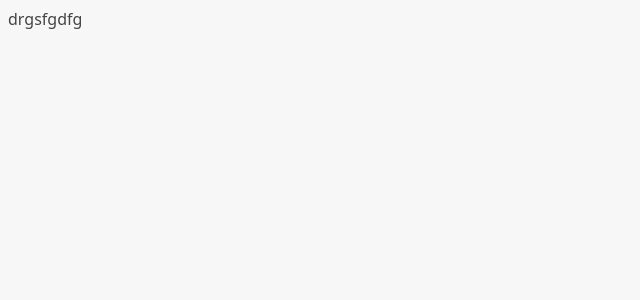
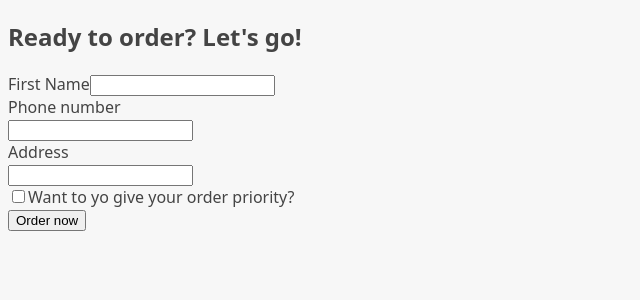
Before and after one commit to fatihsahin291/Fast-React-Pizza, a React (Vite) app: page /order/new in a window 1280 px wide. Shown: the top 300 px of the page, without its empty margins (0-640 px from the left). Built offline with nearby package versions, Linux system fonts and the light colour scheme.

Commit message:
implementing react router

```diff
--- a/package.json
+++ b/package.json
@@ -11,7 +11,8 @@
 	},
 	"dependencies": {
 		"react": "^18.2.0",
-		"react-dom": "^18.2.0"
+		"react-dom": "^18.2.0",
+		"react-router-dom": "^6.19.0"
 	},
 	"devDependencies": {
 		"@types/react": "^18.2.15",
--- a/src/App.jsx
+++ b/src/App.jsx
@@ -1,6 +1,43 @@
+import {
+	RouterProvider,
+	createBrowserRouter,
+} from "react-router-dom";
+
+import Home from "./UI/Home";
+import Menu from "./features/menu/Menu";
+import Cart from "./features/cart/Cart";
+import CreateOrder from "./features/order/CreateOrder";
+import Order from "./features/order/Order";
+
+const router = createBrowserRouter([
+	{
+		path: "/",
+		element: <Home />,
+	},
+	{
+		path: "/menu",
+		element: <Menu />,
+	},
+	{
+		path: "/cart",
+		element: <Cart />,
+	},
+	{
+		path: "/order/new",
+		element: <CreateOrder />,
+	},
+	{
+		path: "/order/:orderId",
+		element: <Order />,
+	},
+]);
+
 function App() {
-	const x = 1;
-	return <div>drgsfgdfg</div>;
+	return (
+		<RouterProvider
+			router={router}
+		></RouterProvider>
+	);
 }
 
 export default App;
--- a/src/features/order/CreateOrder.jsx
+++ b/src/features/order/CreateOrder.jsx
@@ -1,10 +1,12 @@
 import { useState } from "react";
+useState;
 
 // https://uibakery.io/regex-library/phone-number
 const isValidPhone = (str) =>
 	/^\+?\d{1,4}?[-.\s]?\(?\d{1,3}?\)?[-.\s]?\d{1,4}[-.\s]?\d{1,4}[-.\s]?\d{1,9}$/.test(
 		str
 	);
+isValidPhone;
 
 const fakeCart = [
 	{
@@ -33,28 +35,41 @@ const fakeCart = [
 function CreateOrder() {
 	// const [withPriority, setWithPriority] = useState(false);
 	const cart = fakeCart;
+	cart;
 
 	return (
 		<div>
-      <h2>Ready to order? Let's go!</h2>
+			<h2>{`Ready to order? Let's go!`}</h2>
 
 			<form>
 				<div>
 					<label>First Name</label>
-          <input type="text" name="customer" required />
+					<input
+						type="text"
+						name="customer"
+						required
+					/>
 				</div>
 
 				<div>
 					<label>Phone number</label>
 					<div>
-            <input type="tel" name="phone" required />
+						<input
+							type="tel"
+							name="phone"
+							required
+						/>
 					</div>
 				</div>
 
 				<div>
 					<label>Address</label>
 					<div>
-            <input type="text" name="address" required />
+						<input
+							type="text"
+							name="address"
+							required
+						/>
 					</div>
 				</div>
 
@@ -66,7 +81,9 @@ function CreateOrder() {
 						// value={withPriority}
 						// onChange={(e) => setWithPriority(e.target.checked)}
 					/>
-          <label htmlFor="priority">Want to yo give your order priority?</label>
+					<label htmlFor="priority">
+						Want to yo give your order priority?
+					</label>
 				</div>
 
 				<div>
--- a/src/features/order/OrderItem.jsx
+++ b/src/features/order/OrderItem.jsx
@@ -1,4 +1,8 @@
-function OrderItem({ item, isLoadingIngredients, ingredients }) {
+function OrderItem({
+	item,
+	isLoadingIngredients,
+	ingredients,
+}) {
 	const { quantity, name, totalPrice } = item;
 
 	return (
```
Also changed, not shown: 1 other file (tests, documents, lock files or other folders). Lines whose indentation alone changed are shown as unchanged.
